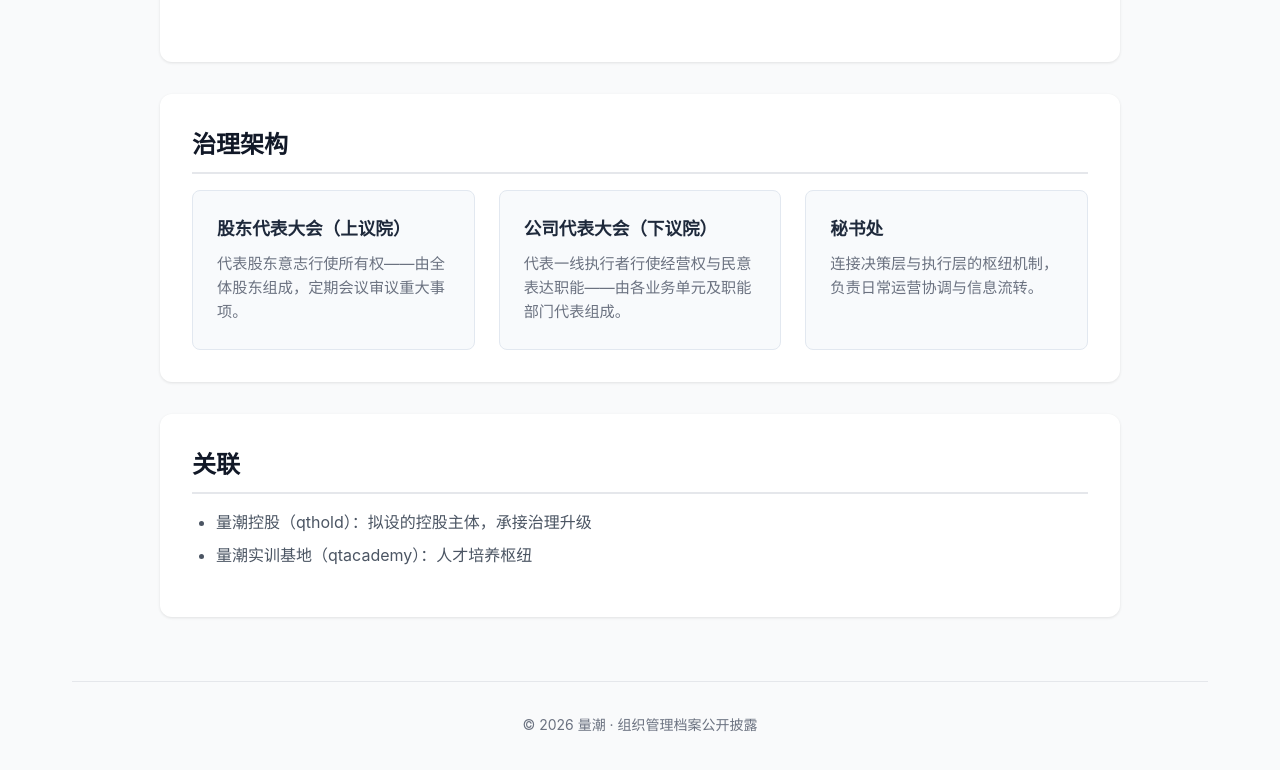
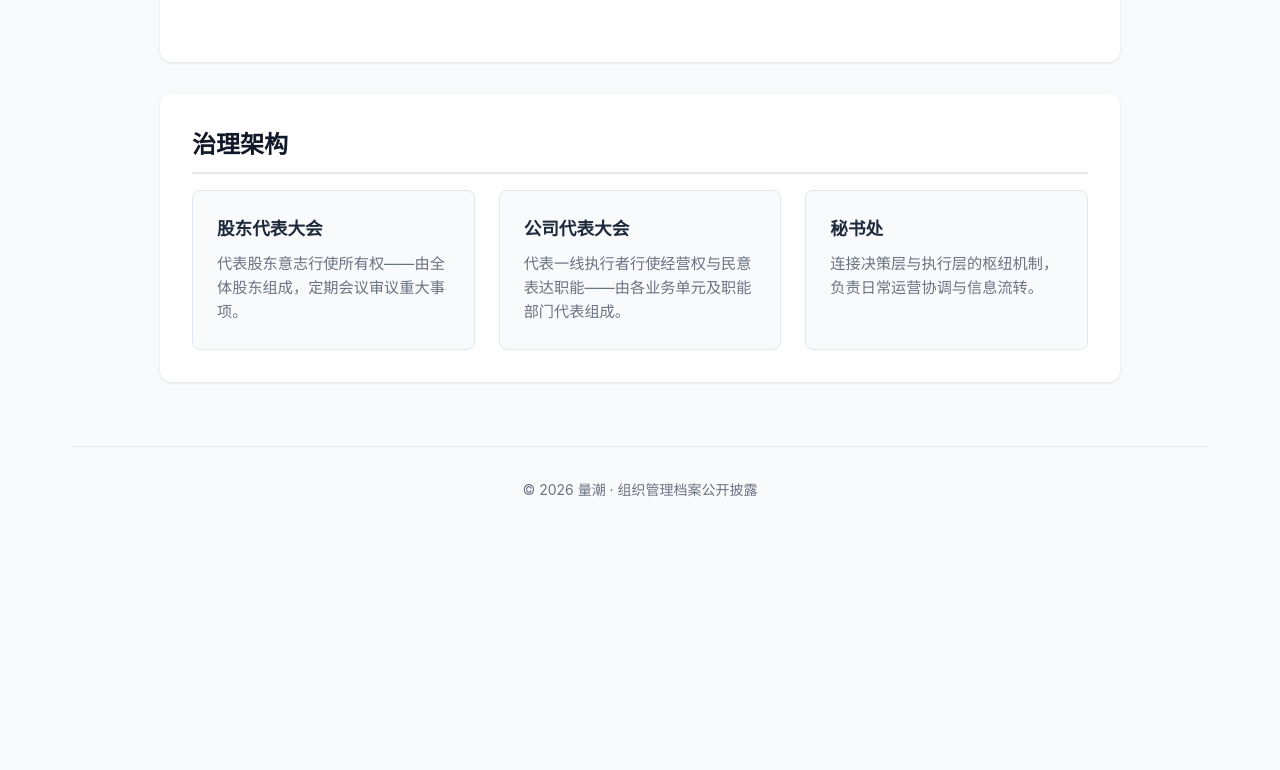
Before and after one commit to quanttide/qtorg, a React (Vite) app in the folder src/site/: page /qttech in a window 1280 px wide. Shown: the part 3363-4133 px from the top of the page. After the commit the page ends 3928 px from the top, so only its background shows below. Built offline with nearby package versions, Linux system fonts and the light colour scheme.

Commit message:
refactor(qttech): 精简治理架构，删除关联
- 删除'上议院''下议院'注释
- 删除关联章节

```diff
--- a/src/site/src/pages/qttech/index.tsx
+++ b/src/site/src/pages/qttech/index.tsx
@@ -149,11 +149,11 @@ export default function Qttech() {
         <h3>治理架构</h3>
         <div className="governance-grid">
           <div className="governance-card">
-            <h4>股东代表大会（上议院）</h4>
+            <h4>股东代表大会</h4>
             <p>代表股东意志行使所有权——由全体股东组成，定期会议审议重大事项。</p>
           </div>
           <div className="governance-card">
-            <h4>公司代表大会（下议院）</h4>
+            <h4>公司代表大会</h4>
             <p>代表一线执行者行使经营权与民意表达职能——由各业务单元及职能部门代表组成。</p>
           </div>
           <div className="governance-card">
@@ -162,14 +162,6 @@ export default function Qttech() {
           </div>
         </div>
       </section>
-
-      <section className="page-section">
-        <h3>关联</h3>
-        <ul>
-          <li>量潮控股（qthold）：拟设的控股主体，承接治理升级</li>
-          <li>量潮实训基地（qtacademy）：人才培养枢纽</li>
-        </ul>
-      </section>
     </div>
   )
 }
```
